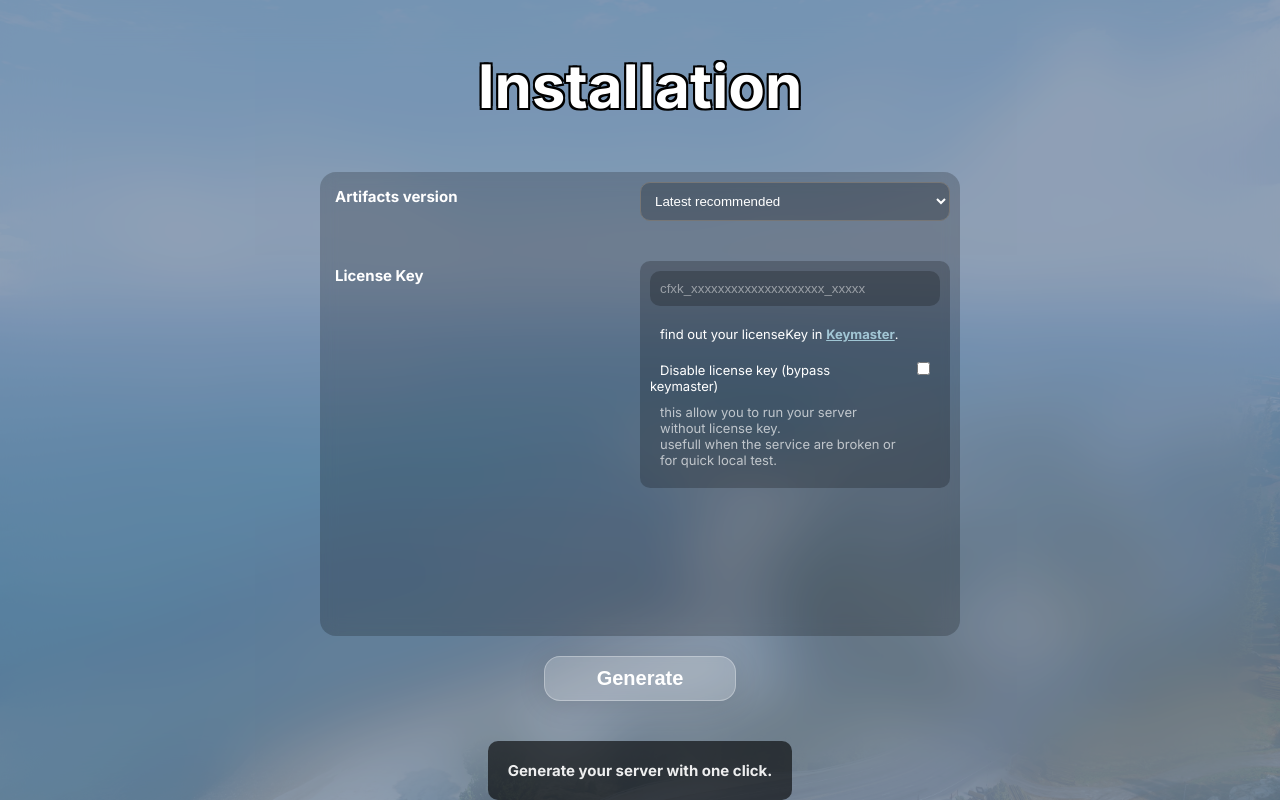
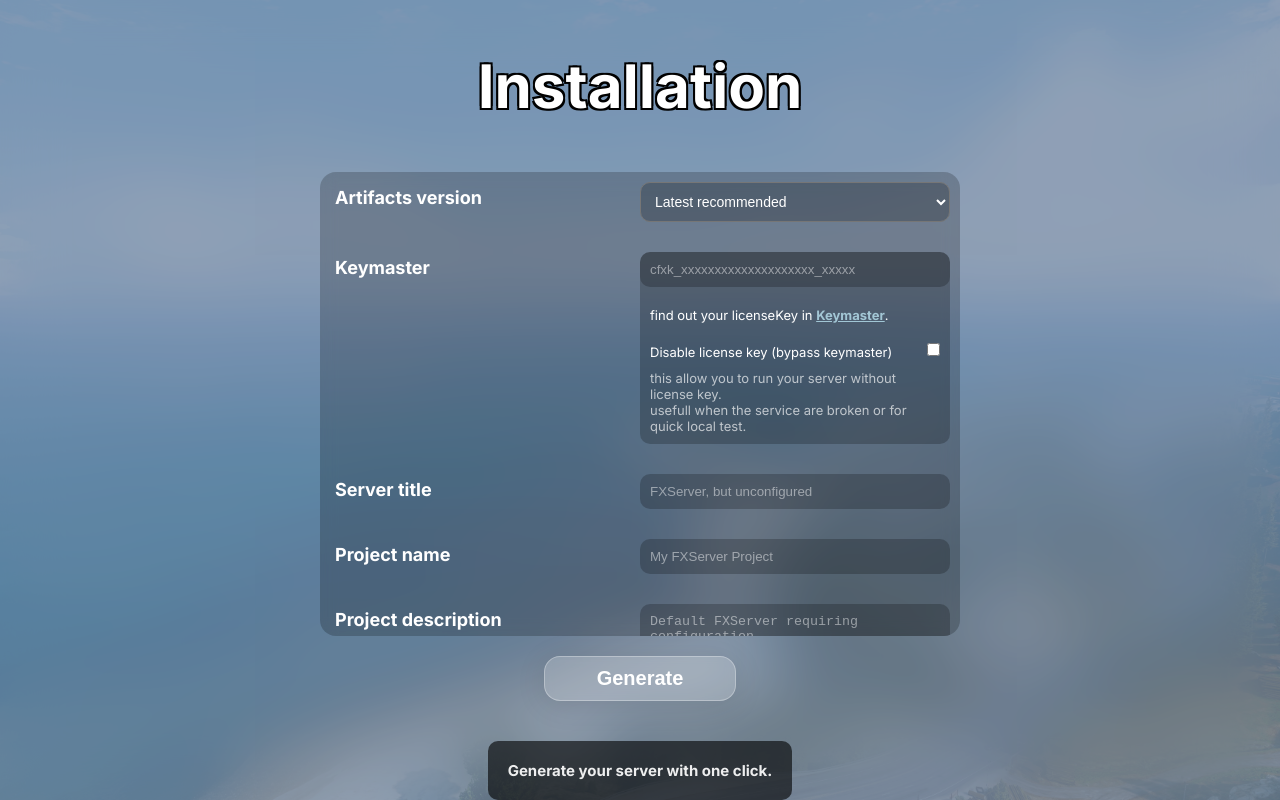
Before and after one commit to SuperCoolNinja/AutomateFivemProject, an Electron app: page renderer/index.html in a window 1280 px wide. Drawn offline with Linux system fonts and the light colour scheme; no server answers.

Commit message:
can now change title, description, projectname

```diff
--- a/main/app-config.js
+++ b/main/app-config.js
@@ -5,6 +5,9 @@
   serverDirectoryName: "FivemServer",
   artifactsURL:
     "https://runtime.fivem.net/artifacts/fivem/build_server_windows/master/",
+  title: "",
+  project_name: "",
+  project_description: "",
 };
 
 module.exports = {
--- a/renderer/index.html
+++ b/renderer/index.html
@@ -12,6 +12,7 @@
         <h1 class="text-center title">Installation</h1>
 
         <div class="container">
+          <!-- Artifacts version -->
           <section>
             <label class="label" for="artifact">Artifacts version </label>
             <select id="optionsSelector" class="padding">
@@ -20,9 +21,10 @@
             </select>
           </section>
 
+          <!-- Keymaster -->
           <section>
-            <label class="label" >License Key</label>
-            <div class="wrapper_content_input">
+            <label class="label">Keymaster</label>
+            <div class="wrapper_content_input keymaster_input">
               <input
                 type="text"
                 placeholder="cfxk_xxxxxxxxxxxxxxxxxxxx_xxxxx"
@@ -43,7 +45,9 @@
 
               <div class="space-between">
                 <div>
-                  <label class="info padding" for="label">Disable license key (bypass keymaster)</label>
+                  <label class="info padding" for="label"
+                    >Disable license key (bypass keymaster)</label
+                  >
                   <p class="info gray padding">
                     this allow you to run your server without license key.
                     <br />
@@ -55,13 +59,54 @@
             </div>
           </section>
 
+          <!-- Hostname -->
+          <section>
+            <label class="label">Server title</label>
+            <div class="wrapper_content_input">
+              <input
+                type="text"
+                placeholder="FXServer, but unconfigured"
+                id="hostname"
+                class="item_input padding"
+              />
+            </div>
+          </section>
+
+          <!-- Project Name -->
+          <section>
+            <label class="label">Project name</label>
+            <div class="wrapper_content_input">
+              <input
+                type="text"
+                placeholder="My FXServer Project"
+                id="project_name"
+                class="item_input padding"
+              />
+            </div>
+          </section>
+
+          <!-- Project Description -->
+          <section>
+            <label class="label">Project description</label>
+            <div class="wrapper_content_input">
+              <textarea
+                class="item_input padding"
+                id="project_description"
+                cols="30"
+                rows="2"
+                placeholder="Default FXServer requiring configuration"
+              ></textarea>
+            </div>
+          </section>
         </div>
+
         <button id="generateButton">Generate</button>
 
         <p id="statusMessage">
           <span id="statusText">Generate your server with one click.</span>
         </p>
       </main>
+    </div>
     <script src="renderer.js"></script>
   </body>
 </html>
--- a/renderer/renderer.js
+++ b/renderer/renderer.js
@@ -8,6 +8,11 @@
 
 const runLocalModeCheckbox = document.getElementById("runLocalModeCheckbox");
 
+const titleInput = document.getElementById("hostname");
+const projectNameInput = document.getElementById("project_name");
+const projectDescriptionInput = document.getElementById("project_description");
+
+
 runLocalModeCheckbox.addEventListener("change", () => {
   licenseInput.style.display = runLocalModeCheckbox.checked ? "none" : "block";
   keymasterLink.style.display = runLocalModeCheckbox.checked ? "none" : "block";
@@ -15,6 +20,9 @@
 
 generateButton.addEventListener("click", () => {
   const licenseKey = licenseInput.value;
+  const title = titleInput.value;
+  const projectName = projectNameInput.value;
+  const projectDescription = projectDescriptionInput.value;
 
   if (!runLocalModeCheckbox.checked) {
     if (licenseKey.trim() === "") {
@@ -34,7 +42,7 @@
   licenseInput.classList.remove("error-box");
   licenseError.style.display = "none";
 
-  ipcRenderer.send("generate", licenseKey, runLocalModeCheckbox.checked);
+  ipcRenderer.send("generate", licenseKey, runLocalModeCheckbox.checked, title, projectName, projectDescription);
   statusText.textContent = "Generating...";
 });
 
--- a/renderer/styles.css
+++ b/renderer/styles.css
@@ -44,7 +44,7 @@
 
 .label {
   padding: 0.5rem;
-  font-size: 1.5rem;
+  font-size: 1.8rem;
   font-weight: bold;
 }
 
@@ -133,7 +133,7 @@
   backdrop-filter: blur(0.8rem);
   -webkit-backdrop-filter: blur(0.8rem);
   color: white;
-  gap: 4rem;
+  gap: 3rem;
   background: #00000034;
   overflow: auto;
 }
@@ -173,8 +173,11 @@
   gap: 1rem;
   width: 50%;
   border-radius: 1rem;
+  font-size: 1.4rem;
+}
+
+.keymaster_input {
   background: #03030338;
-  padding: 1rem;
 }
 
 #optionsSelector {
```
Also changed, not shown: main/main.js (+17 -2 lines), utils/file-operations.js (+6 -4 lines), 1 other file.
